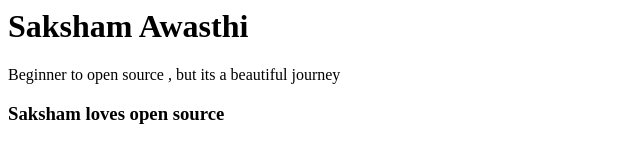
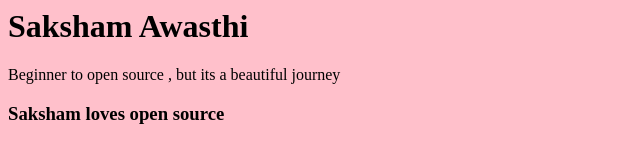
Before and after one commit to Cipher-08/Cipher-08.github.io, a plain HTML site: page index.html in a window 1280 px wide. Shown: the whole page, without its empty margins (0-640 px from the left). Drawn offline with Linux system fonts and the light colour scheme.

Commit message:
Update index.html

```diff
--- a/index.html
+++ b/index.html
@@ -1,3 +1,7 @@
-<h1>Saksham Awasthi</h1>
+<style>
+  *{
+ background-color:pink;
+  }
+  </style><h1>Saksham Awasthi</h1>
 <p> Beginner to open source , but its a beautiful journey </p>
 <h3> Saksham loves open source </h3>
```
